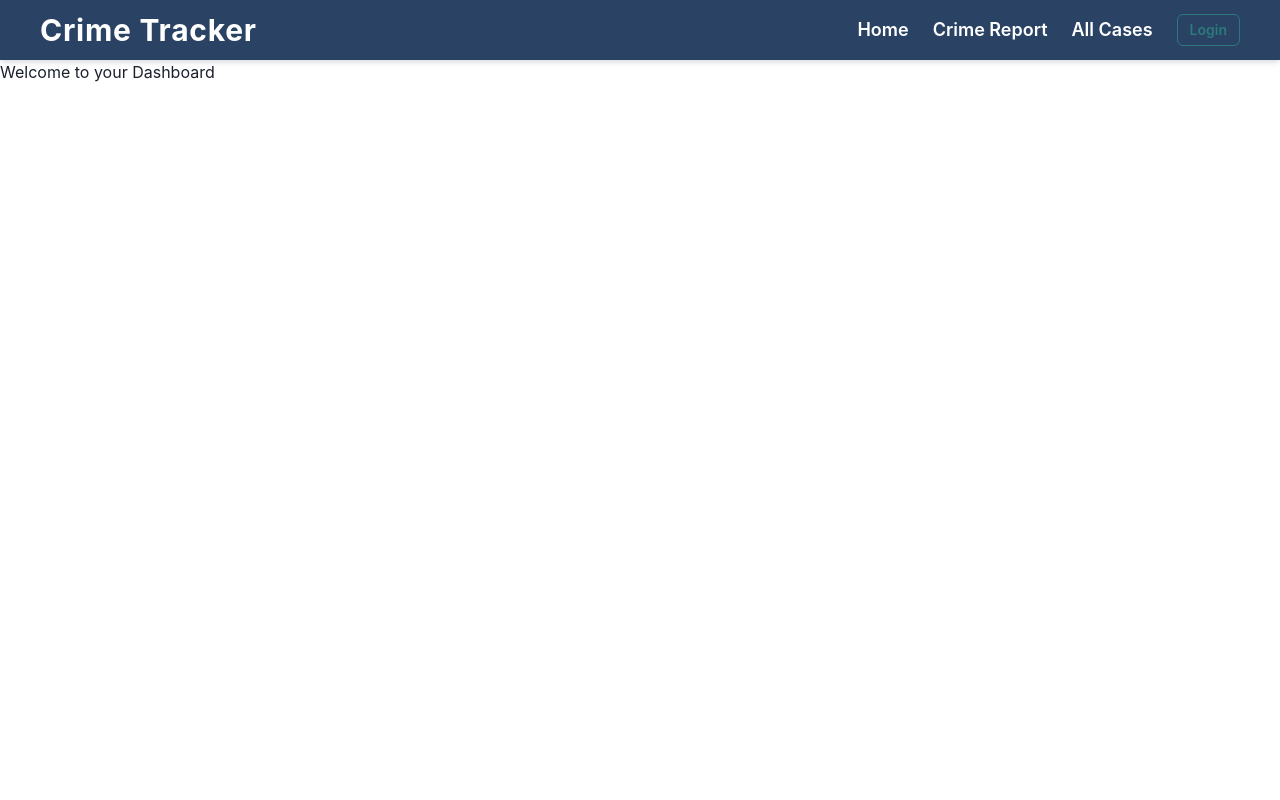
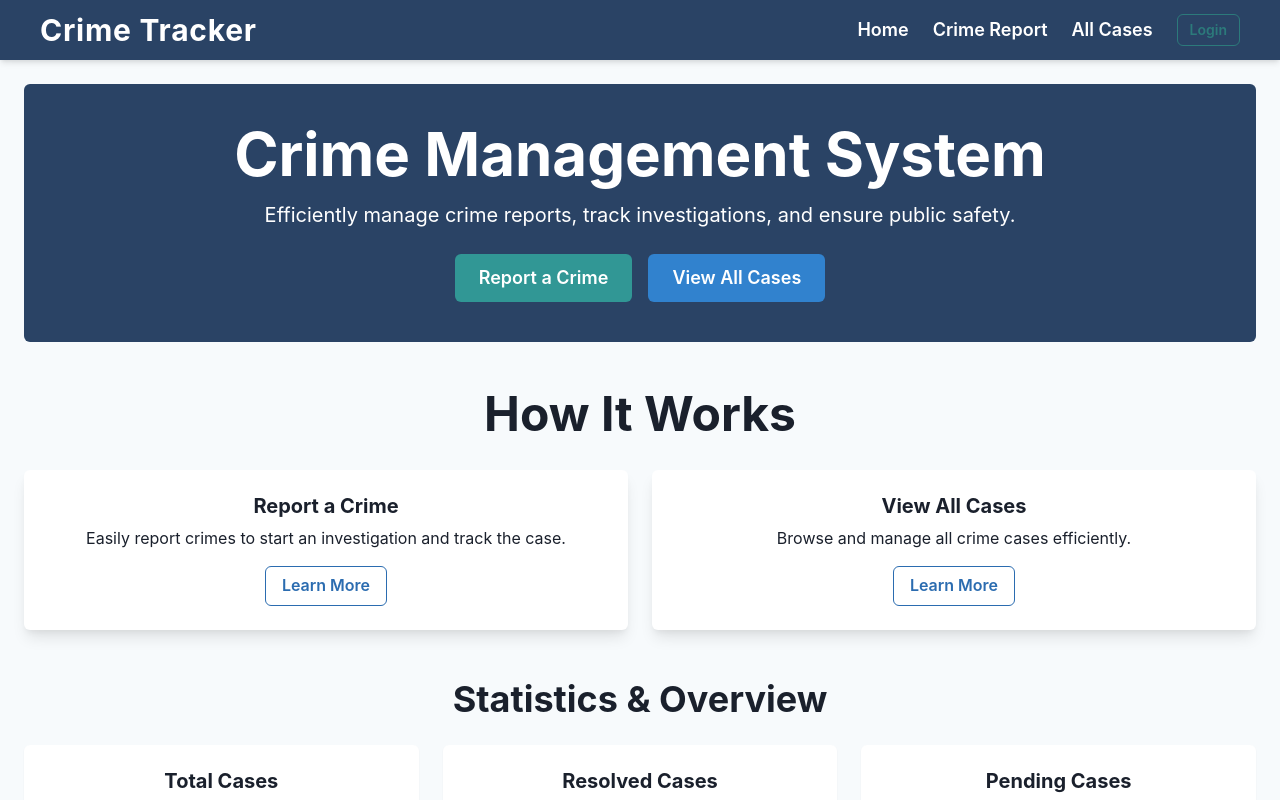
Before and after one commit to hinehasahu/B44_WEB_060, a React (Vite) app in the folder Frontend/Frontend/: page / in a window 1280 px wide. Shown: the top 800 px of the page. Built offline with nearby package versions, Linux system fonts and the light colour scheme.

Commit message:
Signup toast fixes

```diff
--- a/Frontend/Frontend/package.json
+++ b/Frontend/Frontend/package.json
@@ -18,7 +18,6 @@
     "axios": "^1.9.0",
     "cors": "^2.8.5",
     "framer-motion": "^12.9.2",
-
     "jwt-decode": "^4.0.0",
     "react": "^19.0.0",
     "react-dom": "^19.0.0",
@@ -27,7 +26,7 @@
   },
   "devDependencies": {
     "@eslint/js": "^9.22.0",
-    "@types/react": "^19.0.10",
+    "@types/react": "^19.1.2",
     "@types/react-dom": "^19.0.4",
     "@vitejs/plugin-react": "^4.3.4",
     "eslint": "^9.22.0",
--- a/Frontend/Frontend/src/App.jsx
+++ b/Frontend/Frontend/src/App.jsx
@@ -12,12 +12,14 @@ import AllCases from "./pages/allCases";
 import AddWitnessForm from "./pages/addWitness";
 
 
+
 function App() {
   return (
     <>
       <Navbar />
       <Routes>
         <Route path="/" element={<Dashboard />} />
+
         <Route
           path="/report"
           element={
@@ -50,6 +52,7 @@ function App() {
             </ProtectedRoute>
           }
         />
+
         <Route path="/login" element={<Login />} />
         <Route path="/signup" element={<Signup />} />
       </Routes>
--- a/Frontend/Frontend/src/pages/Dashboard.jsx
+++ b/Frontend/Frontend/src/pages/Dashboard.jsx
@@ -1,9 +1,108 @@
-const Dashboard = () => {
+import React from "react";
+import { Box, Button, Heading, Text, Flex, Grid, Stack } from "@chakra-ui/react";
+import { Link } from "react-router-dom";
+
+const HomePage = () => {
   return (
-    <div>
-      <h2>Welcome to your Dashboard</h2>
-    </div>
+    <Box p={6} minH="100vh" bg="gray.50">
+      {/* Hero Section */}
+      <Flex
+        direction="column"
+        align="center"
+        justify="center"
+        textAlign="center"
+        mb={12}
+        bg="blue.800"
+        color="white"
+        borderRadius="md"
+        p={10}
+      >
+        <Heading as="h1" size="3xl" mb={4}>
+          Crime Management System
+        </Heading>
+        <Text fontSize="xl" mb={6}>
+          Efficiently manage crime reports, track investigations, and ensure public safety.
+        </Text>
+        <Stack direction={{ base: "column", md: "row" }} spacing={4} justify="center">
+          <Link to="/report">
+            <Button colorScheme="teal" size="lg">
+              Report a Crime
+            </Button>
+          </Link>
+          <Link to="/allCases">
+            <Button colorScheme="blue" size="lg">
+              View All Cases
+            </Button>
+          </Link>
+        </Stack>
+      </Flex>
+
+      {/* Overview Section */}
+      <Heading as="h2" size="2xl" textAlign="center" mb={8}>
+        How It Works
+      </Heading>
+
+      <Grid templateColumns={{ base: "1fr", md: "repeat(2, 1fr)" }} gap={6}>
+        <OverviewCard
+          title="Report a Crime"
+          description="Easily report crimes to start an investigation and track the case."
+          link="/report"
+        />
+        <OverviewCard
+          title="View All Cases"
+          description="Browse and manage all crime cases efficiently."
+          link="/allCases"
+        />
+      </Grid>
+
+      {/* Statistics Section */}
+      <Box textAlign="center" mt={12}>
+        <Heading as="h3" size="xl" mb={6}>
+          Statistics & Overview
+        </Heading>
+        <Grid templateColumns={{ base: "1fr", sm: "repeat(3, 1fr)" }} gap={6}>
+          <StatCard title="Total Cases" value="13" />
+          <StatCard title="Resolved Cases" value="10" />
+          <StatCard title="Pending Cases" value="11" />
+          <StatCard title="Witness Statements" value="25" />
+          <StatCard title="Active Investigations" value="5" />
+          <StatCard title="Reports Today" value="3" />
+        </Grid>
+      </Box>
+    </Box>
   );
 };
 
-export default Dashboard;
+const OverviewCard = ({ title, description, link }) => (
+  <Box
+    bg="white"
+    p={6}
+    borderRadius="md"
+    boxShadow="lg"
+    _hover={{ transform: "scale(1.05)", boxShadow: "xl" }}
+    transition="transform 0.3s ease-in-out"
+  >
+    <Flex direction="column" align="center" justify="center" textAlign="center">
+      <Heading as="h4" size="md" mb={2}>{title}</Heading>
+      <Text mb={4}>{description}</Text>
+      <Link to={link}>
+        <Button colorScheme="blue" variant="outline">
+          Learn More
+        </Button>
+      </Link>
+    </Flex>
+  </Box>
+);
+
+const StatCard = ({ title, value }) => (
+  <Box bg="white" p={6} borderRadius="md" boxShadow="sm" textAlign="center">
+    <Heading as="h4" size="md" mb={2}>
+      {title}
+    </Heading>
+    <Text fontSize="2xl" fontWeight="bold" color="blue.500">
+      {value}
+    </Text>
+  </Box>
+);
+
+export default HomePage;
--- a/Frontend/Frontend/src/pages/LawyerPanel.jsx
+++ /dev/null
@@ -1,9 +0,0 @@
-const LawyerPanel = () => {
-  return (
-    <div>
-      <h2>Lawyer Exclusive Panel</h2>
-    </div>
-  );
-};
-
-export default LawyerPanel;
--- a/Frontend/Frontend/src/pages/Signup.jsx
+++ b/Frontend/Frontend/src/pages/Signup.jsx
@@ -41,20 +41,39 @@ export default function Signup() {
       form.isAnonymous
     );
 
-    if (res.success) {
-      setSuccessMsg("Signup successful! Redirecting to login...");
+    const message = res.message?.toLowerCase() || "";
+
+    if (message.includes("sucessfully")) {
+      // typo-aware check
+      toast({
+        title: "Signup Successful!",
+        description: "You can now sign in.",
+        status: "success",
+        duration: 3000,
+        isClosable: true,
+      });
       setTimeout(() => navigate("/login"), 1500);
+    } else if (message.includes("already")) {
+      toast({
+        title: "Already Registered",
+        description: "You can sign in now.",
+        status: "warning",
+        duration: 4000,
+        isClosable: true,
+      });
+      setTimeout(() => navigate("/login"), 2000);
     } else {
-      setError(res.message || "Signup failed");
       toast({
-        title: "Error",
-        description: res.message || "Signup failed",
+        title: "Signup Failed",
+        description: res.message || "Something went wrong.",
         status: "error",
-        duration: 5000,
+        duration: 4000,
         isClosable: true,
       });
     }
   };
+
+
 
   return (
     <Box display="flex" justifyContent="center" alignItems="center" height="100vh" bg="gray.100">
```
Also changed, not shown: Frontend/Frontend/src/components/Navbar.jsx (line endings or trailing spaces), 1 other file (tests, documents, lock files or other folders).
